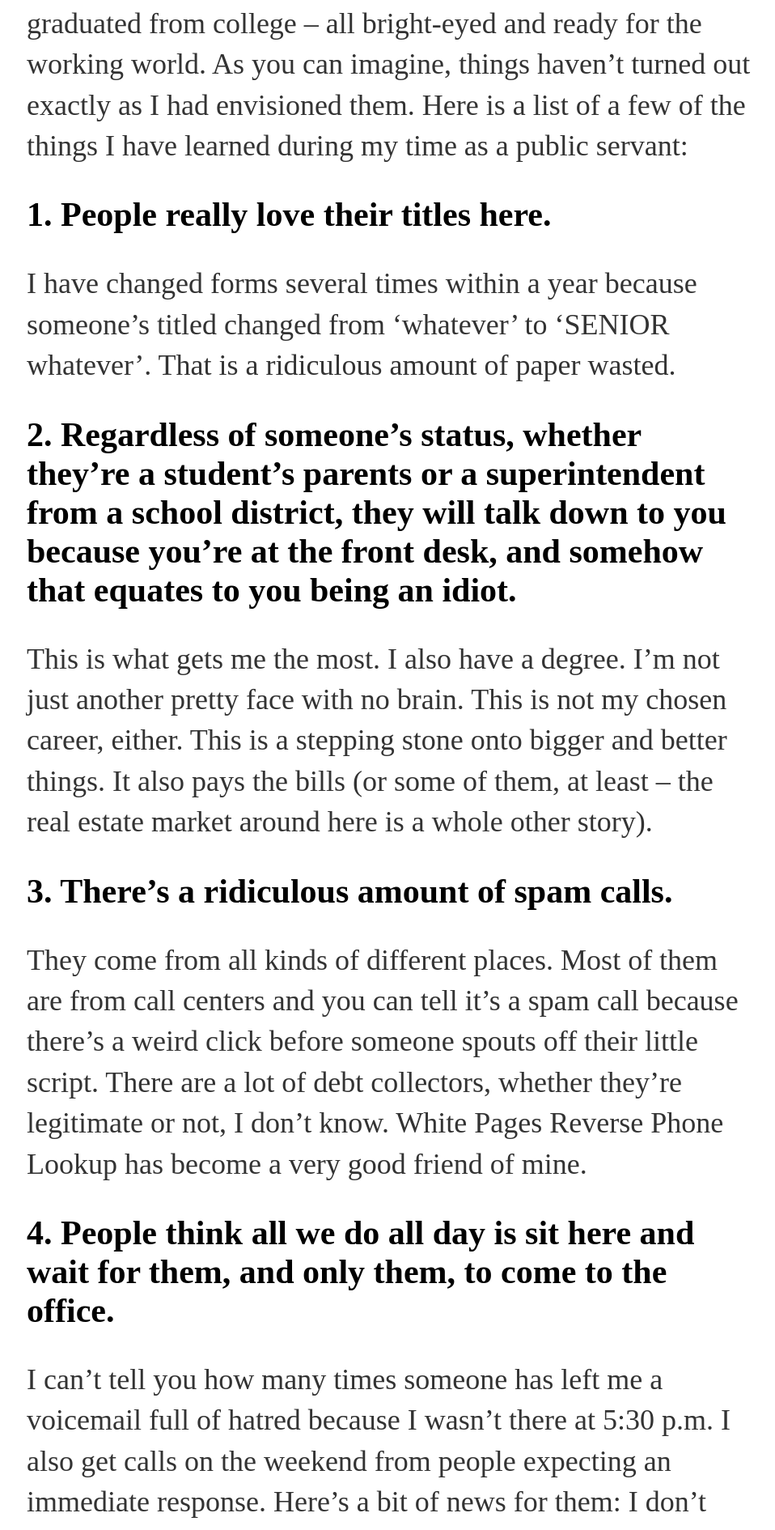
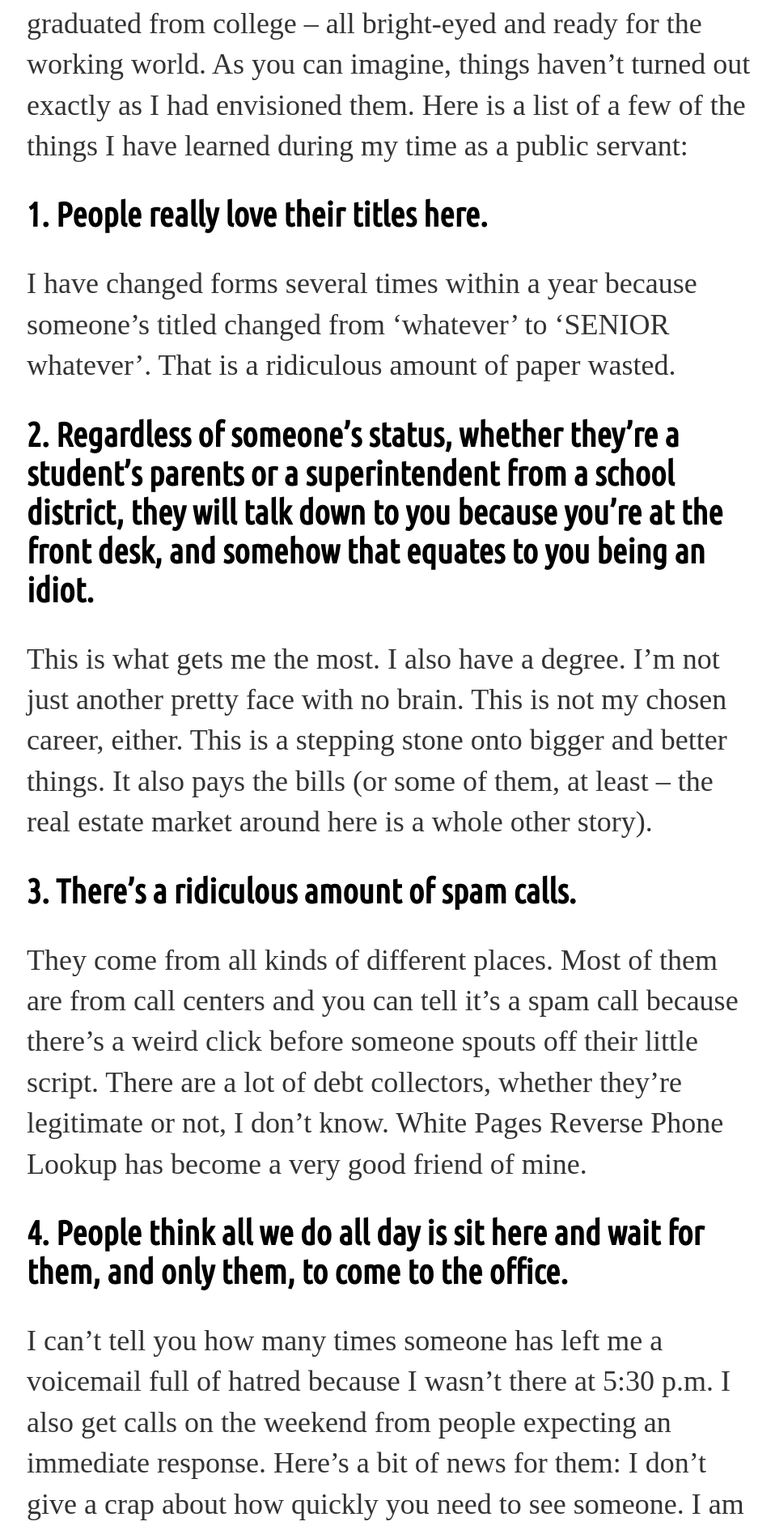
Before and after one commit to czolish/czolish.github.io, a Jekyll site: the page built from _posts/2017-08-14-what-i-have-learned-from-being-a-receptionist.md, in a window 1280 px wide. Shown: the part 474-2364 px from the top of the page at 81% size, without its empty margins (159-1117 px from the left). Built offline with Jekyll 4.4.1, drawn with Linux system fonts in a browser that asks for light colours; some web fonts are replaced; comment, search, counter and statistics services are not loaded.

Commit message:
Update main.css

```diff
--- a/css/main.css
+++ b/css/main.css
@@ -32,6 +32,7 @@
 h2  {
     font-size: 1.75em;
     font-weight: none;
+    font-family: 'Ubuntu Condensed', cursive;
 }
 
 p {
```
